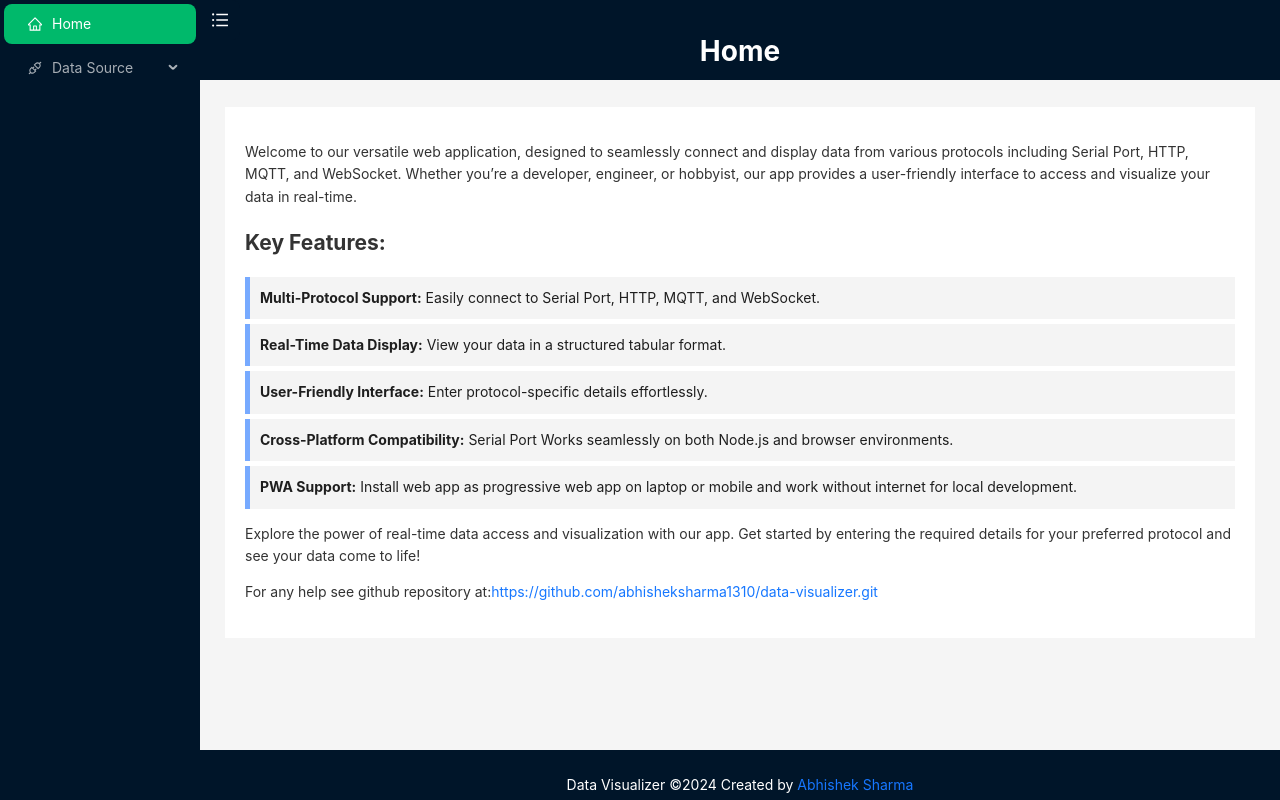
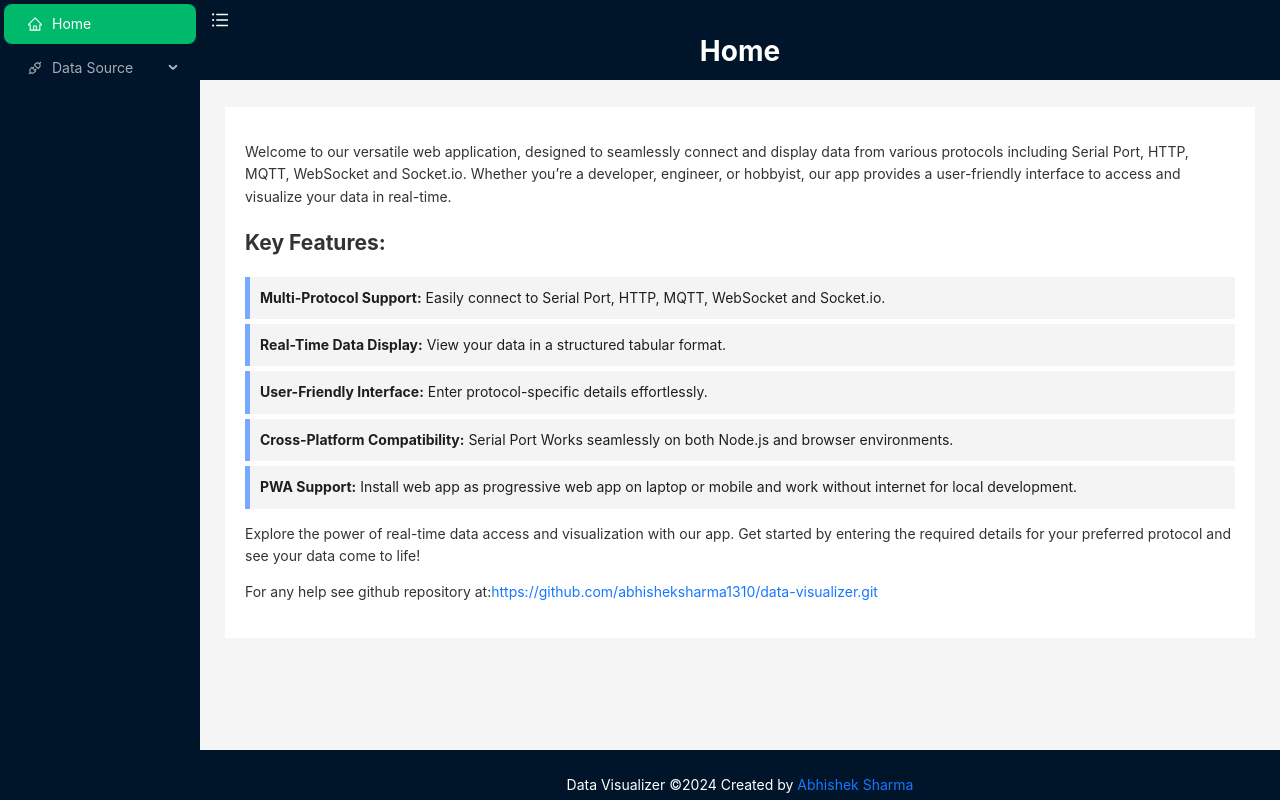
Before and after one commit to abhisheksharma1310/data-visualizer, a React (Create React App) app in the folder client/: page / in a window 1280 px wide. Built offline with nearby package versions, Linux system fonts and the light colour scheme.

Commit message:
fixed messages order in socket.io feature

```diff
--- a/client/src/components/Home/index.jsx
+++ b/client/src/components/Home/index.jsx
@@ -8,15 +8,15 @@ const Home = () => {
         <p className="intro">
           Welcome to our versatile web application, designed to seamlessly
           connect and display data from various protocols including Serial Port,
-          HTTP, MQTT, and WebSocket. Whether you’re a developer, engineer, or
-          hobbyist, our app provides a user-friendly interface to access and
-          visualize your data in real-time.
+          HTTP, MQTT, WebSocket and Socket.io. Whether you’re a developer,
+          engineer, or hobbyist, our app provides a user-friendly interface to
+          access and visualize your data in real-time.
         </p>
         <h2 className="features-title">Key Features:</h2>
         <ul className="features-list">
           <li className="feature-item">
             <strong>Multi-Protocol Support:</strong> Easily connect to Serial
-            Port, HTTP, MQTT, and WebSocket.
+            Port, HTTP, MQTT, WebSocket and Socket.io.
           </li>
           <li className="feature-item">
             <strong>Real-Time Data Display:</strong> View your data in a
--- a/client/src/features/Socket.io/SocketIoData.jsx
+++ b/client/src/features/Socket.io/SocketIoData.jsx
@@ -36,11 +36,7 @@ const SocketIoData = () => {
       );
     });
     socketRef.current.on("message", (data) => {
-      const new_data = {
-        time: new Date().toLocaleTimeString(),
-        data: data,
-      };
-      dispatch(addMessage(new_data));
+      dispatch(addMessage(data));
     });
     socketRef.current.on("disconnect", () => {
       dispatch(setConnectionStatus(false));
--- a/client/src/features/Socket.io/socketSlice.js
+++ b/client/src/features/Socket.io/socketSlice.js
@@ -11,7 +11,12 @@ const socketIoSlice = createSlice({
   initialState,
   reducers: {
     addMessage: (state, action) => {
-      state.messages.push(action.payload);
+      const date = new Date().toLocaleTimeString();
+      const obj = {
+        time: date,
+        data: action.payload,
+      };
+      state.messages = [obj, ...state.messages];
     },
     clearMessages: (state, action) => {
       state.messages = [];
```
Also changed, not shown: 1 other file (tests, documents, lock files or other folders).
